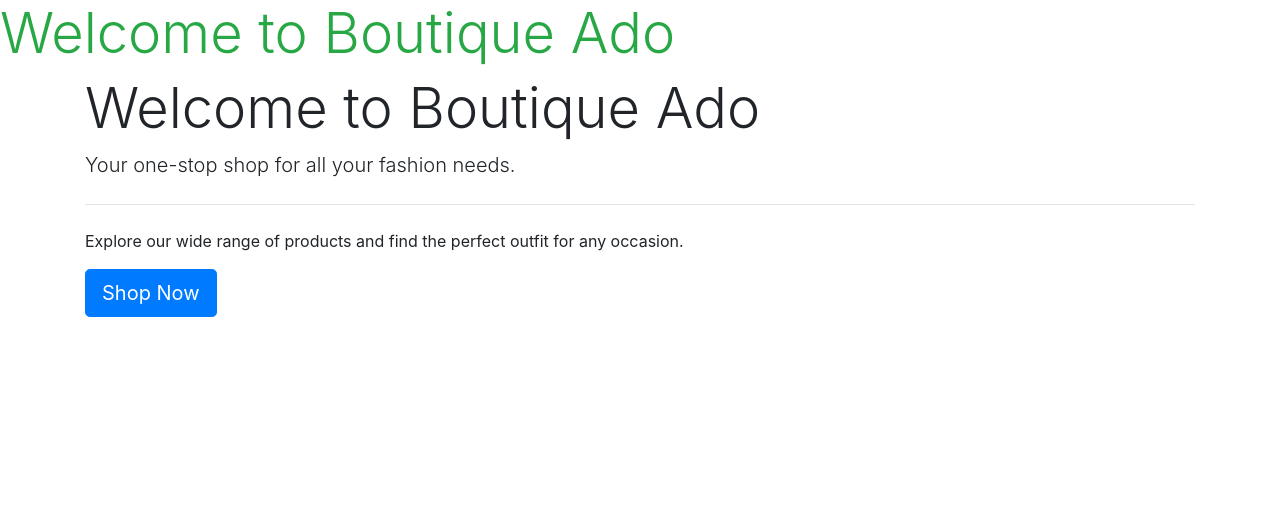
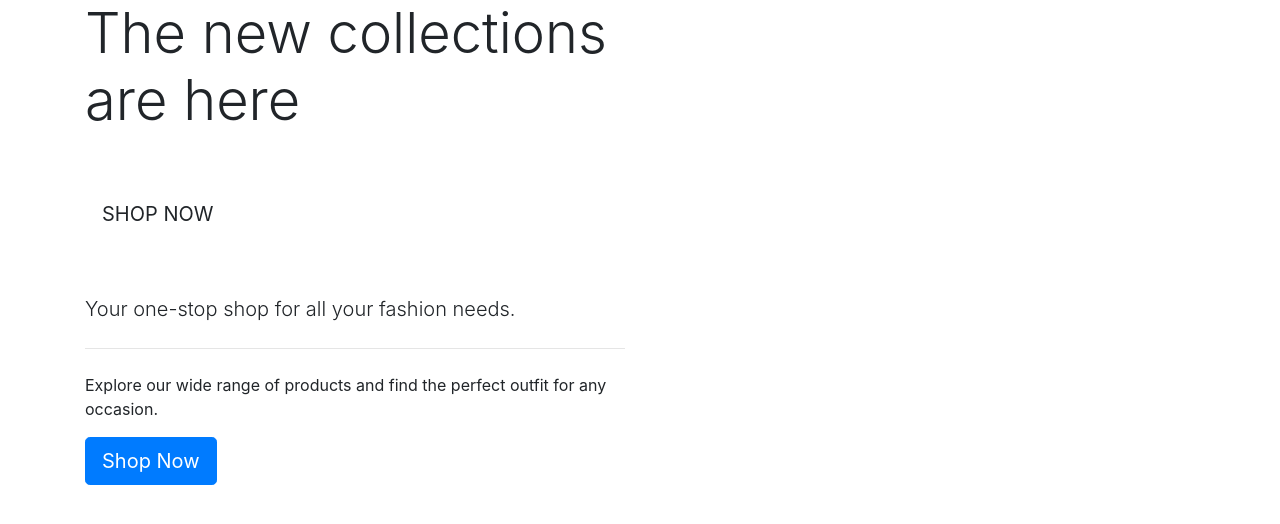
Before and after one commit to JarlathMacS/boutique_ado_v1, a Django app: template home/templates/home/index.html in a window 1280 px wide. Shown: the top 524 px of the page. Run offline with Django 3.2, Linux system fonts and the light colour scheme; the template is opened without the code that fills it, so the values that code supplies are empty.

Commit message:
add content to index template

```diff
--- a/home/templates/home/index.html
+++ b/home/templates/home/index.html
@@ -1,13 +1,32 @@
 {% extends 'base.html' %}
 {% load static %}
 
+{% block page-header %}
+
+<div class="container header-container">
+    <div class="row">
+        <div class="col"></div>
+    </div>
+</div>
+
+{% endblock page-header %}
+
+
+
+
 {% block content %}
-<h1 class="display-4 text-success">Welcome to Boutique Ado</h1>
 
-<div class="container">
-    <div class="row">
-        <div class="col-12">
-            <h1 class="display-4">Welcome to Boutique Ado</h1>
+<div class="container h-100">
+    <div class="row h-100">
+        <div class="col-7 col-md-6 my-auto">
+            <h1 class="display-4 logo-font text-black">
+                The new collections are here
+            </h1>
+            <div class="my-5">
+                <h4>
+                    <a href="" class="shop-now-button btn btn-lg rounded-0 text-uppercase py-3">Shop Now</a>
+                </h4>
+            </div>
             <p class="lead">Your one-stop shop for all your fashion needs.</p>
             <hr class="my-4">
             <p>Explore our wide range of products and find the perfect outfit for any occasion.</p>
```
